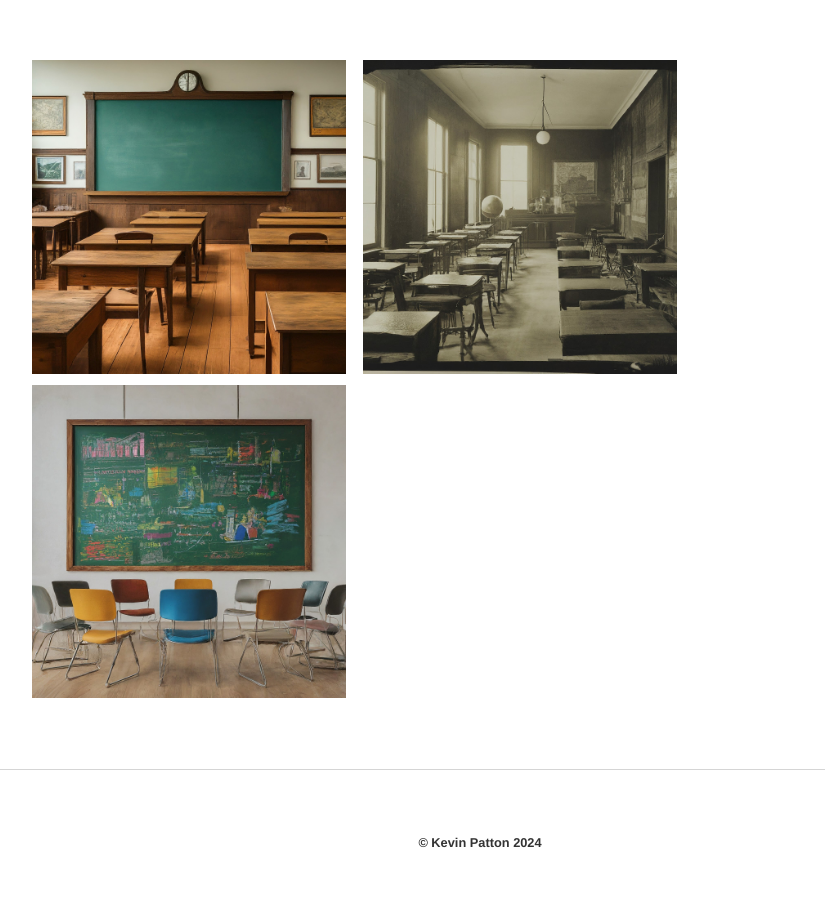
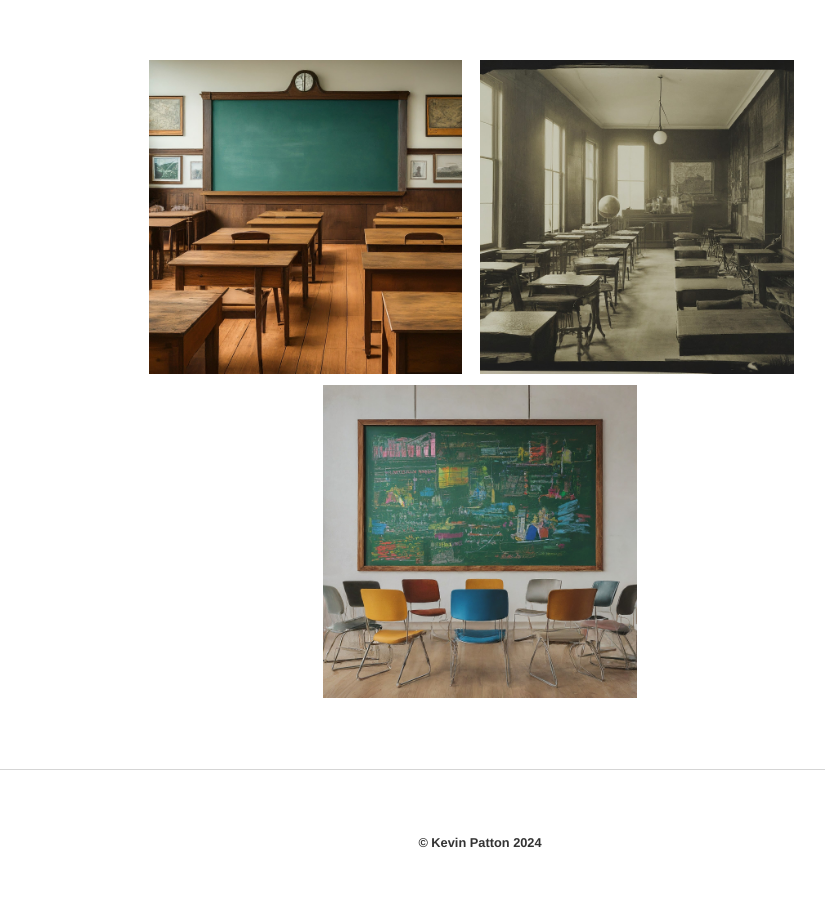
Before and after one commit to kevinjpatton/kevinjpatton.github.io, a Jekyll site: the page built from teaching/index.html, in a window 1280 px wide. Shown: the part 348-1264 px from the top of the page, without its empty margins (160-985 px from the left). Built offline with Jekyll 4.4.1, drawn with Linux system fonts in a browser that asks for light colours; Markdown is read by kramdown in place of the engine named in the settings.

Commit message:
Update index.html

```diff
--- a/teaching/index.html
+++ b/teaching/index.html
@@ -2,5 +2,4 @@
 layout: teaching
 title: Teaching - Kevin Patton
 ---
-<p><img src="/teaching/currentcourses/Current_Courses.jpg" alt="current_philosophy_classes" class="thumbnail">&nbsp&nbsp&nbsp&nbsp<img src="/teaching/pastcourses/Past_Courses.jpg" alt="past_philosophy_classes" class="thumbnail">&nbsp&nbsp&nbsp&nbsp<img src="/teaching/pedagogy/Pedagogy.jpg" alt="pedagogy_and_teaching_theory" class="thumbnail"></p>
-</div>
+<p style="text-align: center;"><img src="/teaching/currentcourses/Current_Courses.jpg" alt="current_philosophy_classes" class="thumbnail">&nbsp&nbsp&nbsp&nbsp<img src="/teaching/pastcourses/Past_Courses.jpg" alt="past_philosophy_classes" class="thumbnail">&nbsp&nbsp&nbsp&nbsp<img src="/teaching/pedagogy/Pedagogy.jpg" alt="pedagogy_and_teaching_theory" class="thumbnail"></p>
```
